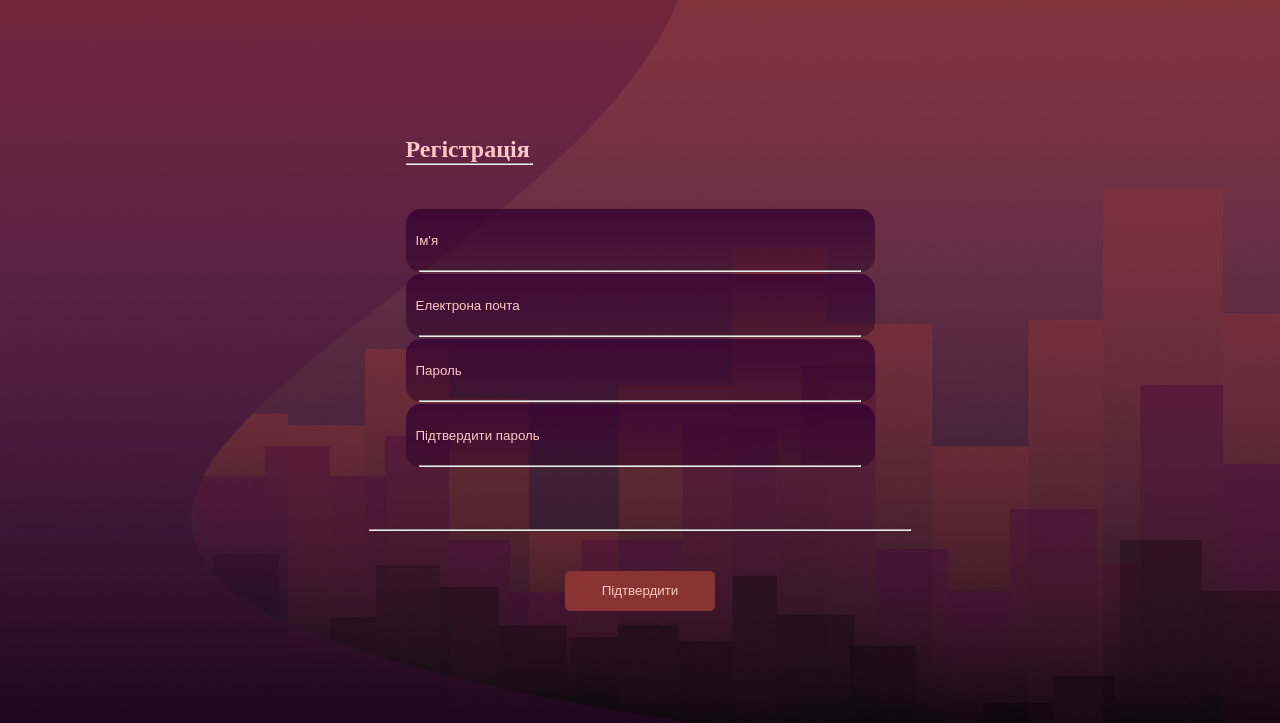
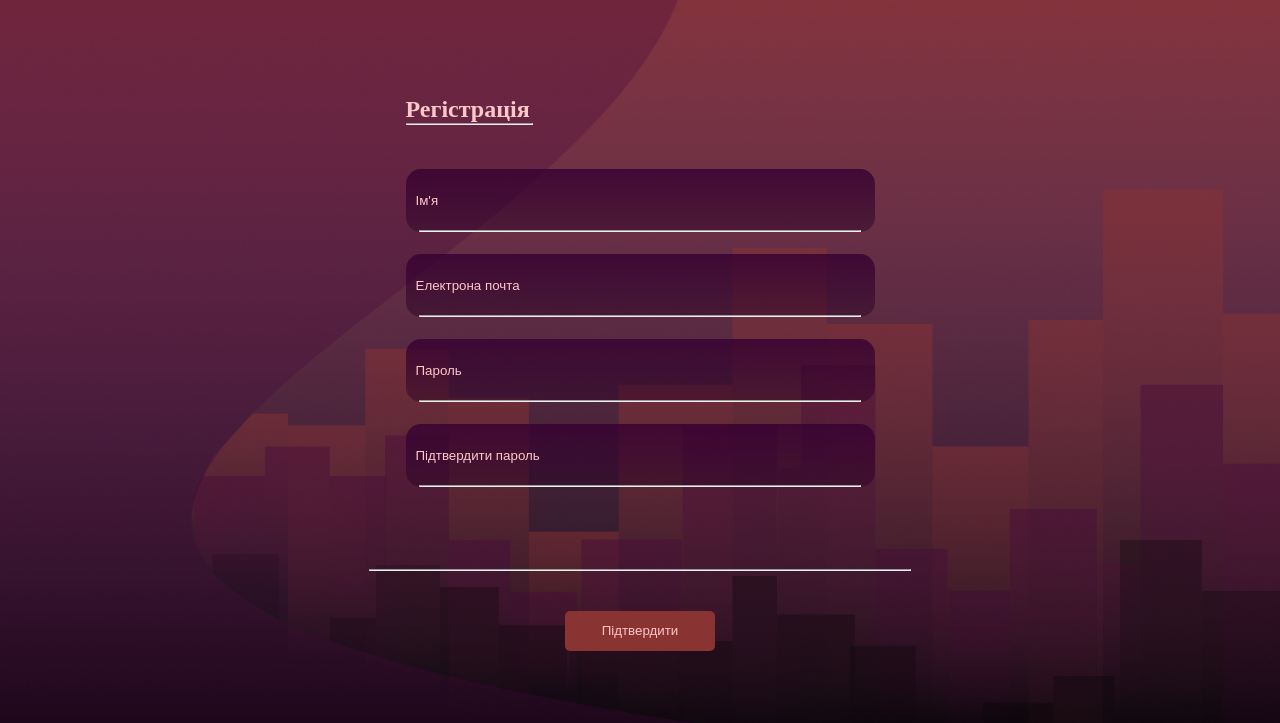
Before and after one commit to qwertythome/FE-project, a plain HTML site: page regist.html in a window 1280 px wide. Shown: the part 77-800 px from the top of the page. Drawn offline with Linux system fonts and the light colour scheme.

Commit message:
add regist.css regist.html

```diff
--- a/regist.css
+++ b/regist.css
@@ -53,7 +53,7 @@ background: linear-gradient(180deg, rgba(58, 2, 53, 0.80) 0%, rgba(58, 2, 53, 0.
 }
 .line{
   position: relative;
-  bottom: 2px;
+  bottom: 22px;
   left:13px;
   background:#FFC7C7;
   width: 440px;
@@ -67,6 +67,9 @@ background: linear-gradient(180deg, rgba(58, 2, 53, 0.80) 0%, rgba(58, 2, 53, 0.
 .registtext{
 
   color: #FFC7C7;
+}
+input{
+  margin-bottom:20px;
 }
 .registline{
 
--- a/regist.html
+++ b/regist.html
@@ -28,15 +28,23 @@
                         <hr class="registline" />
                     </div>
                 </div>
-
+            <div class="input">
                     <input type="text" class="input_Style name" placeholder="Ім'я" />
                     <hr class="line" />
+            </div>
+            <div class="input">
                     <input type="text" class="input_Style email" placeholder="Електрона почта" />
                     <hr class="line" />
+            </div>
+              <div class="input">
                     <input type="text" class="input_Style password" placeholder="Пароль" />
                     <hr class="line" />
+              </div>
+                <div class="input">
                     <input type="text" class="input_Style check_Password" placeholder="Підтвердити пароль " />
                     <hr class="line" />
+                </div>
+
             </div>
             </div>
 
```
Lines whose indentation alone changed are shown as unchanged.
